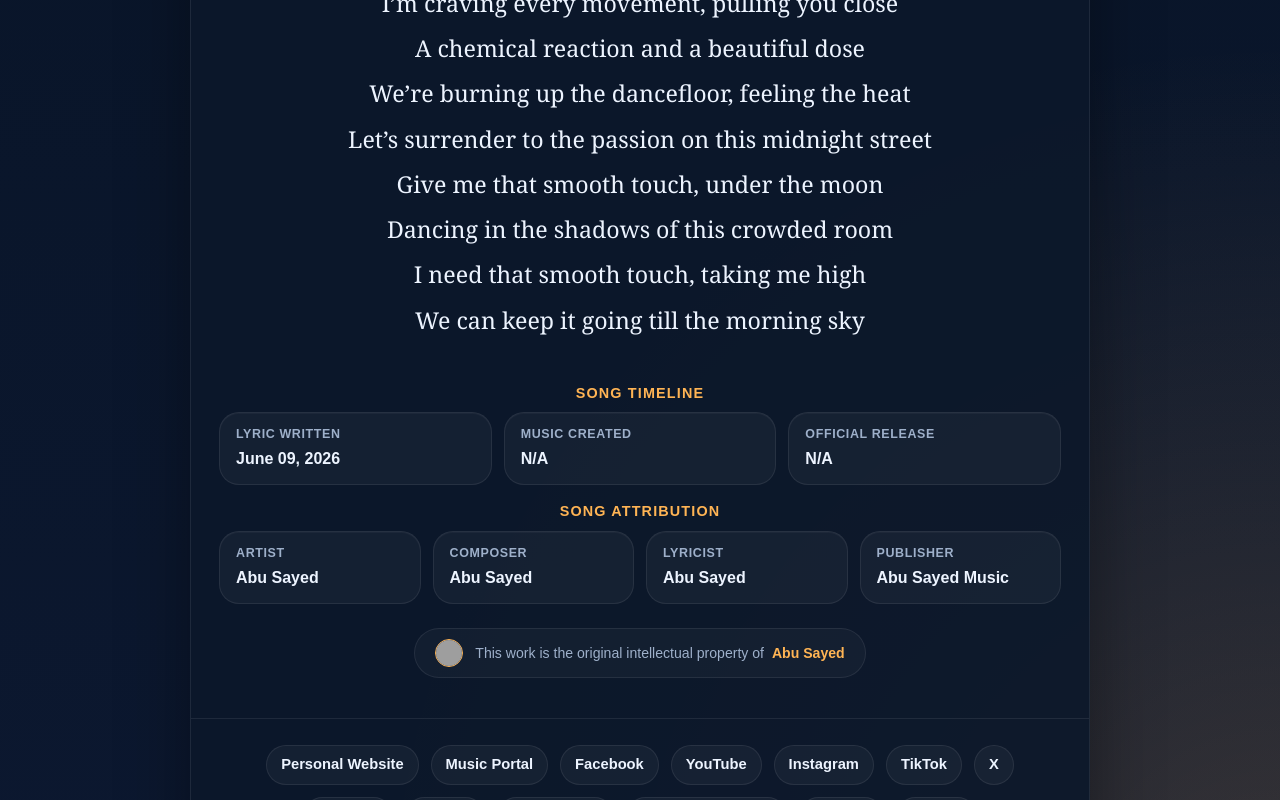
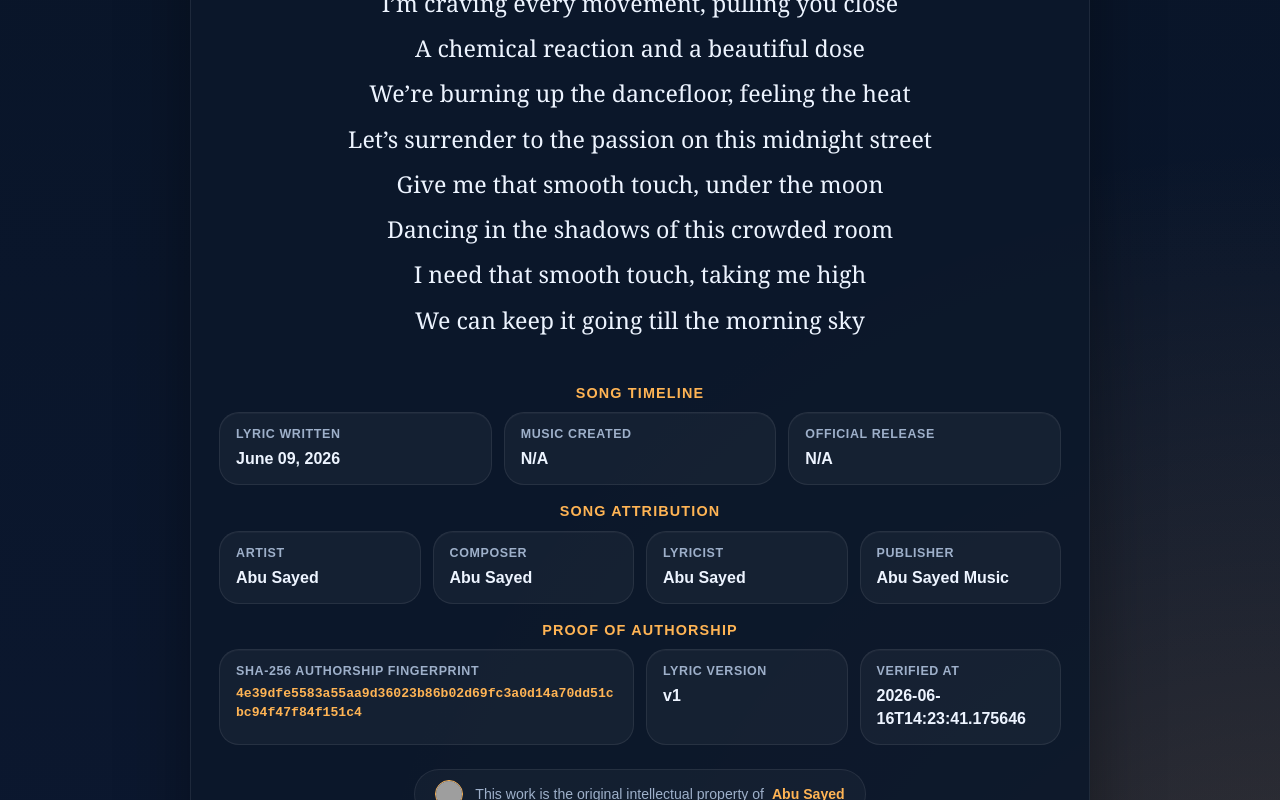
Before and after one commit to ImAbuSayed/roce-suave, a plain HTML site: page index.html in a window 1280 px wide. Shown: the part 2000-2800 px from the top of the page. Drawn offline with Linux system fonts and the light colour scheme; grey boxes are pictures that could not be loaded.

Commit message:
feat: update song assets v1 with signed GPG commit [verified]

```diff
--- a/index.html
+++ b/index.html
@@ -14,9 +14,9 @@
     <meta name="keywords" content="Roce suave, Abu Sayed lyrics, original song lyrics, Abu Sayed original song, Abu Sayed lyricist, Abu Sayed composer, Abu Sayed songwriter, official lyrics">
     <meta name="robots" content="index,follow,max-snippet:-1,max-image-preview:large,max-video-preview:-1">
     <meta name="referrer" content="strict-origin-when-cross-origin">
-    <meta name="description" content="Full lyrics for &#x27;Roce suave&#x27; by Abu Sayed. An original composition, lyrics, and production by Abu Sayed.">
+    <meta name="description" content="Official lyric archive for Abu Sayed&#x27;s song &#x27;Roce suave&#x27;. Written, composed, and owned by the artist.">
     <meta property="og:title" content="Roce suave - Original Lyrics by Abu Sayed">
-    <meta property="og:description" content="Full lyrics for &#x27;Roce suave&#x27; by Abu Sayed. An original composition, lyrics, and production by Abu Sayed.">
+    <meta property="og:description" content="Official lyric archive for Abu Sayed&#x27;s song &#x27;Roce suave&#x27;. Written, composed, and owned by the artist.">
     <meta property="og:type" content="music.song">
     <meta property="og:url" content="https://imabusayed.github.io/roce-suave/">
     <meta property="og:site_name" content="Abu Sayed Music">
@@ -24,7 +24,7 @@
     <meta name="last-modified" content="2026-06-09 13:05:28">
     <meta name="twitter:card" content="summary_large_image">
     <meta name="twitter:title" content="Roce suave - Original Lyrics by Abu Sayed">
-    <meta name="twitter:description" content="Full lyrics for &#x27;Roce suave&#x27; by Abu Sayed. An original composition, lyrics, and production by Abu Sayed.">
+    <meta name="twitter:description" content="Official lyric archive for Abu Sayed&#x27;s song &#x27;Roce suave&#x27;. Written, composed, and owned by the artist.">
     <link rel="canonical" href="https://imabusayed.github.io/roce-suave/">
     <link rel="sitemap" type="application/xml" title="Sitemap" href="https://imabusayed.github.io/roce-suave/sitemap.xml">
     <link rel="author" href="https://github.com/ImAbuSayed">
@@ -100,7 +100,7 @@
       "@id": "https://imabusayed.github.io/roce-suave#webpage",
       "url": "https://imabusayed.github.io/roce-suave/",
       "name": "Roce suave - Original Lyrics by Abu Sayed",
-      "description": "Full lyrics for 'Roce suave' by Abu Sayed. An original composition, lyrics, and production by Abu Sayed.",
+      "description": "Official lyric archive for Abu Sayed's song 'Roce suave'. Written, composed, and owned by the artist.",
       "isPartOf": {
         "@id": "https://music.abusayed.com.bd/#website"
       },
@@ -537,7 +537,7 @@
 
         <div class="controls">
             <button class="btn-speak" id="speakBtn" title="Read the lyrics aloud"><span id="speakText">Read Aloud</span></button>
-            <a href="https://music.abusayed.com.bd/Licensing/?https://imabusayed.github.io/roce-suave/" class="btn-license" title="Get licensing for this song" target="_blank">Request Licensing for Roce suave</a>
+            <a href="https://music.abusayed.com.bd/Licensing/?https://imabusayed.github.io/roce-suave/" class="btn-license" title="Get licensing for this song" target="_blank">Obtain a Music License for Roce suave</a>
 
         </div>
         <br>
@@ -612,6 +612,26 @@
             <div class="meta-card">
                 <span class="meta-label">Publisher</span>
                 <strong>Abu Sayed Music</strong>
+            </div>
+
+                </div>
+            </div>
+
+            <div class="details-block">
+                <div class="details-title">Proof of Authorship</div>
+                <div class="meta-grid">
+
+            <div class="meta-card" style="grid-column: span 2;">
+                <span class="meta-label">SHA-256 Authorship Fingerprint</span>
+                <strong style="word-break: break-all; font-family: monospace; font-size: 0.82rem; color: var(--accent);">4e39dfe5583a55aa9d36023b86b02d69fc3a0d14a70dd51cbc94f47f84f151c4</strong>
+            </div>
+            <div class="meta-card">
+                <span class="meta-label">Lyric Version</span>
+                <strong>v1</strong>
+            </div>
+            <div class="meta-card">
+                <span class="meta-label">Verified At</span>
+                <strong>2026-06-16T14:23:41.175646</strong>
             </div>
 
                 </div>
```
Also changed, not shown: excerpts/Bridge-Preview.txt (added), excerpts/Chorus-Preview.txt (added), excerpts/Final-Chorus-Preview.txt (added), excerpts/Hook-Preview.txt (added), excerpts/Pre-Chorus-2-Preview.txt (added), excerpts/Pre-Chorus-3-Preview.txt (added), excerpts/Pre-Chorus-Preview.txt (added), excerpts/Verse-1-Preview.txt (added), excerpts/Verse-2-Preview.txt (added), excerpts/Verse-3-Preview.txt (added), hashes.txt (added), llms.txt, lyrics_backup/2026-06-16_roce-suave-v1.txt (added), manifest.json (added), 1 other file.
